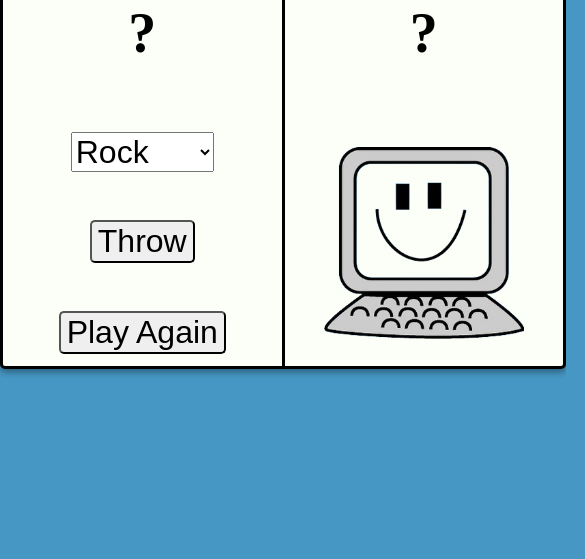
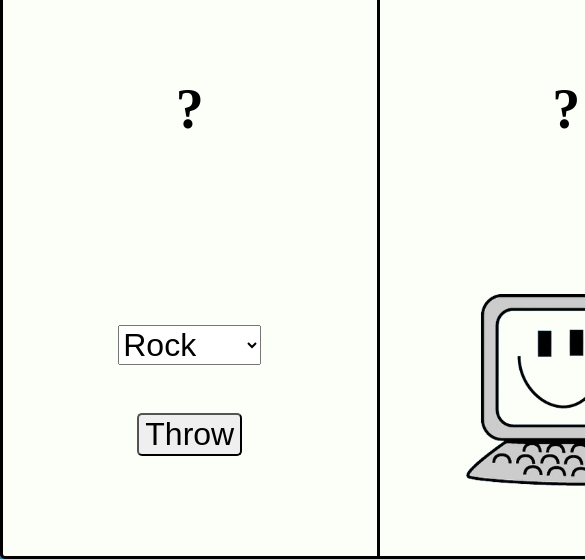
Before and after one commit to michbrew/portfolio-rock-paper-scissors, a plain HTML site: page index.html in a window 390 px wide. Shown: the part 297-856 px from the top of the page, 585 px wide, since content can reach past the window. Drawn offline with Linux system fonts and the light colour scheme.

Commit message:
revert to original

```diff
--- a/index.html
+++ b/index.html
@@ -7,7 +7,7 @@
     <title>Rock Paper Scissors</title>
     <link href="resources/css/index.css" rel="stylesheet" type="text/css">
     <link href="resources/css/reset.css" rel="stylesheet" type="text/css">
-    <script src="resources/main.js"></script>
+    <script type="module" src="resources/main.js"></script>
 </head>
 
 <body>
--- a/resources/css/index.css
+++ b/resources/css/index.css
@@ -5,9 +5,9 @@ body {
 
 #main-content {
     position: relative;
-    top: 6.25rem;
-    height: 46.875rem;
-    width: 46.875rem;
+    top: 100px;
+    height: 750px;
+    width: 750px;
     margin: 0 auto;
     border: 3px solid black;
     box-shadow: rgba(0, 0, 0, 0.16) 0px 3px 6px, rgba(0, 0, 0, 0.23) 0px 3px 6px;
@@ -129,29 +129,3 @@ button {
     width: 12.5rem;
     height: auto;
 }
-
-@media (max-width: 900px) {
-
-    #main-content {
-        height: 45rem;
-        width: 45rem;
-    }
-
-}
-
-@media (max-width: 700px) {
-
-    #main-content {
-        height: 40rem;
-        width: 40rem;
-    }
-
-}
-
-@media (max-width: 600px) {
-
-    #main-content {
-        height: 35rem;
-        width: 35rem;
-    }
-}
```
